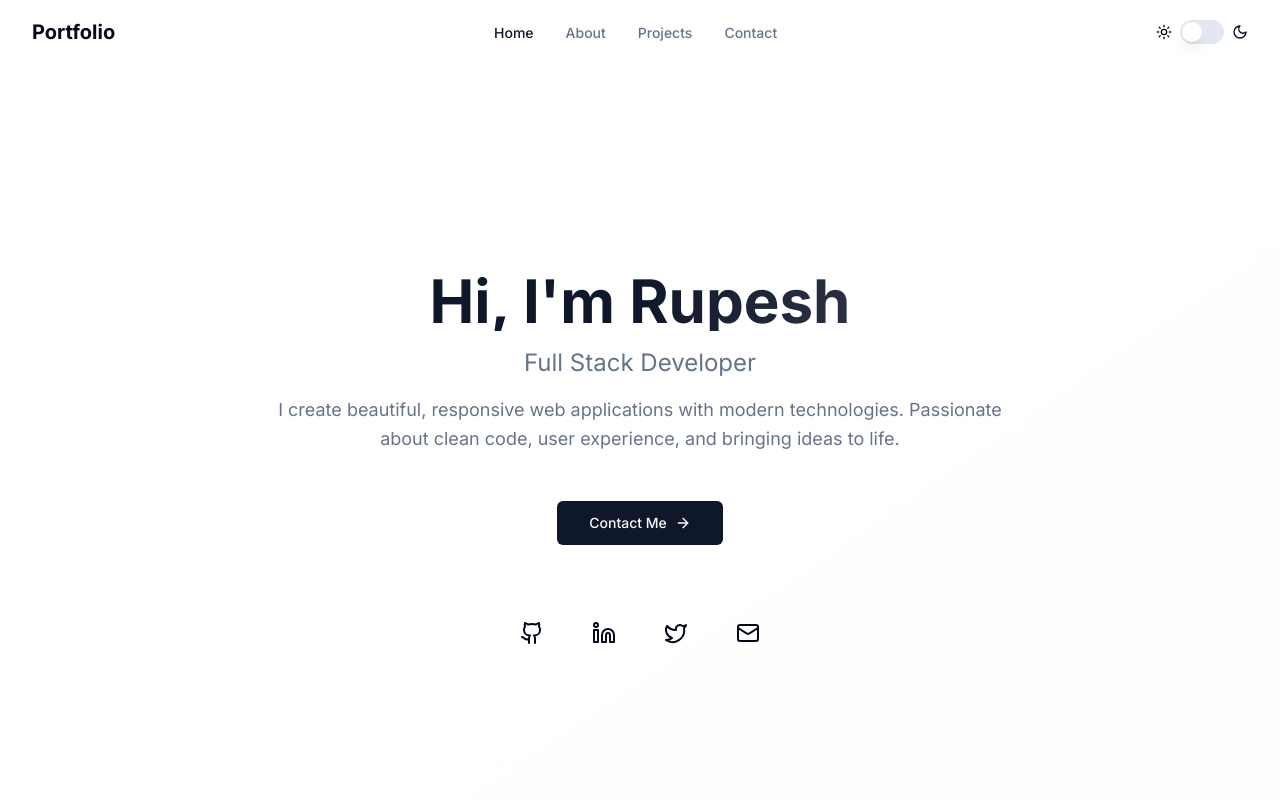
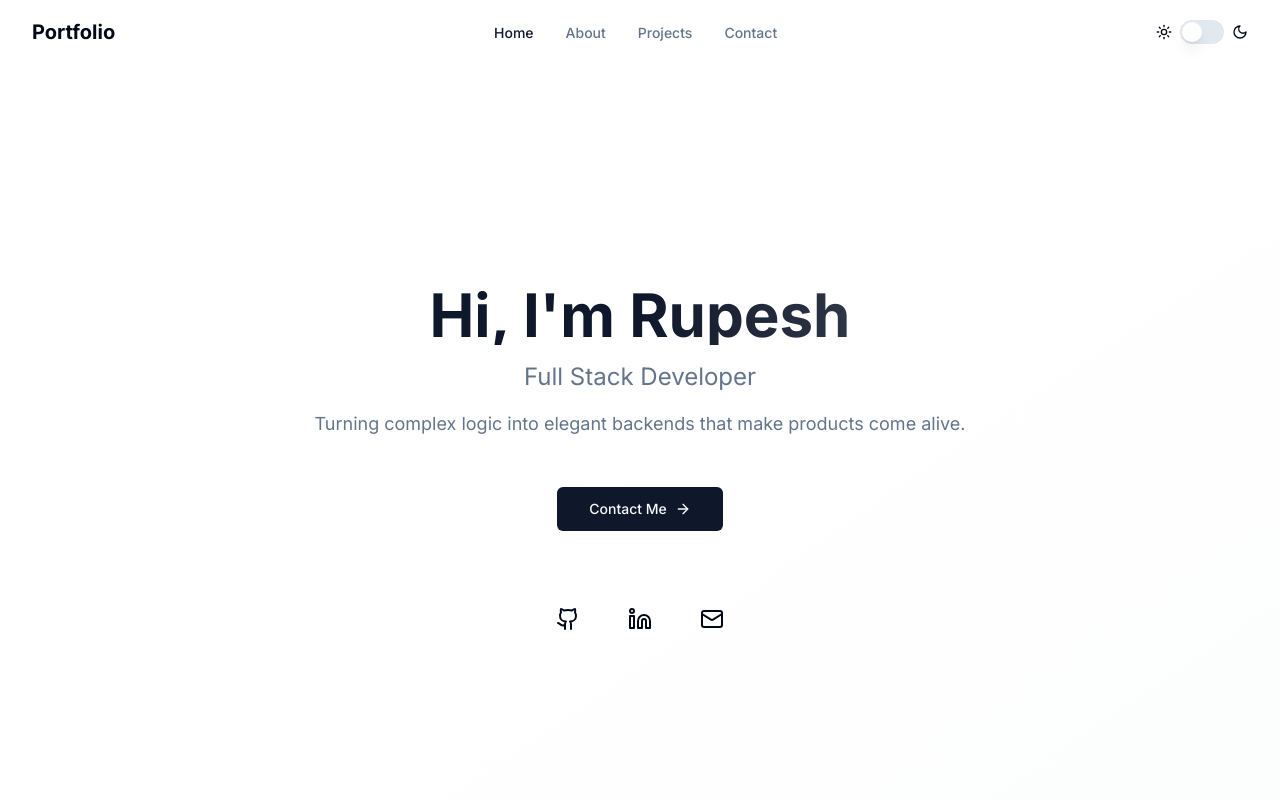
Before and after one commit to rupeshchintakayala/portfolio, a React (Vite) app: page / in a window 1280 px wide. Shown: the top 800 px of the page. Built offline with nearby package versions, Linux system fonts and the light colour scheme.

Commit message:
Update home.tsx

```diff
--- a/src/pages/home.tsx
+++ b/src/pages/home.tsx
@@ -7,17 +7,12 @@ const socialLinks = [
   {
     name: 'GitHub',
     icon: Github,
-    href: 'https://github.com/yourusername',
+    href: 'https://github.com/rupeshchintakayala',
   },
   {
     name: 'LinkedIn',
     icon: Linkedin,
-    href: 'https://linkedin.com/in/yourusername',
-  },
-  {
-    name: 'Twitter',
-    icon: Twitter,
-    href: 'https://twitter.com/yourusername',
+    href: 'https://linkedin.com/in/rupeshchintakayala',
   },
   {
     name: 'Email',
@@ -65,8 +60,7 @@ export function Home() {
                   transition={{ duration: 0.8, delay: 0.6 }}
                   className="text-lg text-muted-foreground max-w-3xl mx-auto leading-relaxed"
                 >
-                  I create beautiful, responsive web applications with modern technologies.
-                  Passionate about clean code, user experience, and bringing ideas to life.
+                  Turning complex logic into elegant backends that make products come alive.
                 </motion.p>
               </div>
 
```
